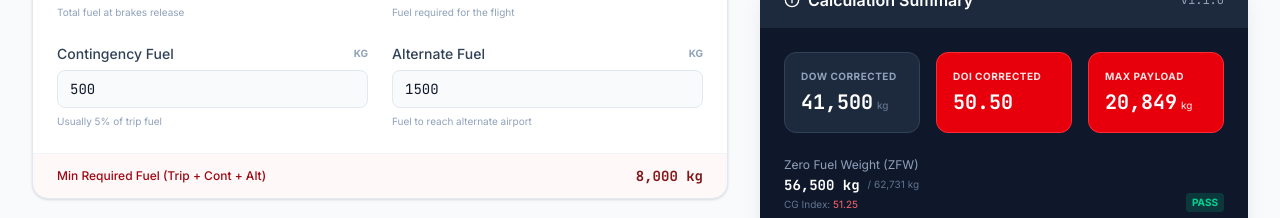
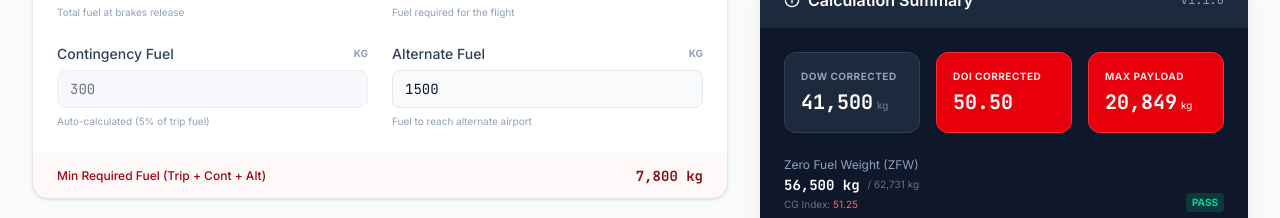
Before and after one commit to AymaneZbakh/737-weight-and-balance, a React (Vite) app: page / in a window 1280 px wide. Shown: the part 801-1019 px from the top of the page. Built offline with nearby package versions, Linux system fonts and the light colour scheme.

Commit message:
feat: Auto-calculate contingency fuel
Contingency fuel is now automatically calculated as 5% of the trip fuel, simplifying input and ensuring consistency. The input field for contingency fuel is now disabled to reflect this automation. The README has also been updated with project information.

```diff
--- a/src/App.tsx
+++ b/src/App.tsx
@@ -142,6 +142,11 @@ export default function App() {
       localStorage.setItem(`b737_wb_${key}`, value.toString());
     });
   }, [dow, doi, mtow, mlw, mzfw, payload, tof, tripFuel, contingencyFuel, alternateFuel, extraPilots, extraCabinCrew, fuelCapacityLiters]);
+
+  // Auto-calculate contingency fuel (5% of trip fuel)
+  useEffect(() => {
+    setContingencyFuel(Math.round(tripFuel * 0.05));
+  }, [tripFuel]);
 
   const resetToDefaults = () => {
     setDow(DEFAULTS.dow);
@@ -454,7 +459,8 @@ export default function App() {
                   value={contingencyFuel}
                   onChange={setContingencyFuel}
                   unit="kg"
-                  description="Usually 5% of trip fuel"
+                  description="Auto-calculated (5% of trip fuel)"
+                  disabled
                 />
                 <InputGroup
                   label="Alternate Fuel"
@@ -790,7 +796,7 @@ export default function App() {
   );
 }
 
-function InputGroup({ label, value, onChange, unit, icon, description, error, errorMsg, min, max }: {
+function InputGroup({ label, value, onChange, unit, icon, description, error, errorMsg, min, max, disabled }: {
   label: string;
   value: number;
   onChange: (val: number) => void;
@@ -801,8 +807,10 @@ function InputGroup({ label, value, onChange, unit, icon, description, error, er
   errorMsg?: string;
   min?: number;
   max?: number;
+  disabled?: boolean;
 }) {
   const handleChange = (e: ChangeEvent<HTMLInputElement>) => {
+    if (disabled) return;
     const val = Number(e.target.value);
     if (isNaN(val)) return;
     onChange(val);
@@ -822,13 +830,14 @@ function InputGroup({ label, value, onChange, unit, icon, description, error, er
           type="number"
           value={value}
           onChange={handleChange}
+          disabled={disabled}
           min={min}
           max={max}
           className={`w-full bg-slate-50 border rounded-lg px-3 py-2 text-sm focus:ring-2 outline-none transition-all font-mono ${
             error
               ? 'border-rose-300 focus:ring-rose-500 text-rose-900'
               : 'border-slate-200 focus:ring-red-500 focus:border-red-500'
-          }`}
+          } ${disabled ? 'opacity-60 cursor-not-allowed bg-slate-100' : ''}`}
         />
         {error && (
           <div className="absolute right-3 top-1/2 -translate-y-1/2 text-rose-500">
```
Also changed, not shown: 1 other file (tests, documents, lock files or other folders).
